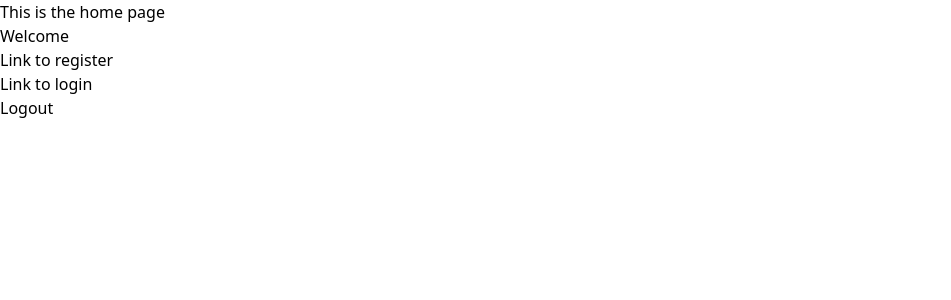
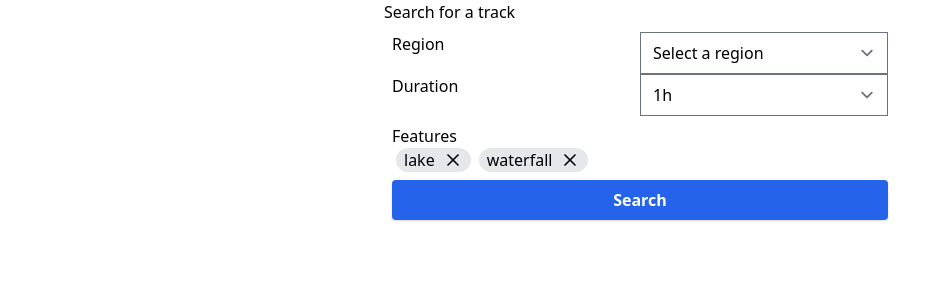
Before and after one commit to CoryEvans2324/SystemsDesignAppFrontend, a React (Create React App) app: page / in a window 1280 px wide. Shown: the top 300 px of the page, without its empty margins (0-951 px from the left). Built offline with nearby package versions, Linux system fonts and the light colour scheme; what superagent-promise would draw is missing.

Commit message:
started work on prototype

```diff
--- a/package.json
+++ b/package.json
@@ -7,6 +7,7 @@
   "license": "MIT",
   "dependencies": {
     "@craco/craco": "^6.4.0",
+    "@tailwindcss/forms": "^0.3.4",
     "connected-react-router": "^6.9.1",
     "history": "^5.0.1",
     "react": "^17.0.2",
--- a/src/components/App.js
+++ b/src/components/App.js
@@ -5,17 +5,14 @@ import { Route, Switch } from "react-router-dom"
 import { APP_LOAD, REDIRECT } from "../constants/actionTypes"
 import agent from "../agent"
 
-
-import Login from "./Login"
-import Register from "./Register"
 import Home from "./Home"
+import ResultMap from "./ResultMap"
 import { push } from "connected-react-router"
 
 const mapStateToProps = state => {
 	return {
 		appLoaded: state.common.appLoaded,
 		appName: state.common.appName,
-		currentUser: state.common.currentUser,
 		redirectTo: state.common.redirectTo,
 	}
 }
@@ -52,8 +49,7 @@ class App extends React.Component {
 		if (this.props.appLoaded) {
 			return (<>
 				<Switch>
-					<Route path="/register" component={Register} />
-					<Route path="/login" component={Login} />
+					<Route path="/map" component={ResultMap} />
 					<Route path="/" component={Home} />
 				</Switch>
 			</>)
--- a/src/components/Home.js
+++ b/src/components/Home.js
@@ -1,35 +1,19 @@
 import React from "react"
 import { connect } from "react-redux"
-import { Link } from "react-router-dom"
-import { LOGOUT } from "../constants/actionTypes"
+import Search from "./Search"
 
 const mapStateToProps = state => ({
 	appName: state.common.appName,
-	currentUser: state.common.currentUser
 })
 
 const mapDispatchToProps = dispatch => ({
-	onClickLogout: () => dispatch({ type: LOGOUT })
+	// onClickLogout: () => dispatch({ type: LOGOUT })
 })
 
 class Home extends React.Component {
 	render() {
 		return (<>
-			<h1>This is the home page</h1>
-			<h2>Welcome {this.props.currentUser?.username}</h2>
-			<Link to="/register">
-				Link to register
-			</Link>
-			<br></br>
-			<Link to="/login">
-				Link to login
-			</Link>
-			<br />
-			<button
-				onClick={this.props.onClickLogout}
-			>
-				Logout
-			</button>
+			<Search />
 		</>)
 	}
 }
--- a/src/components/Login.js
+++ /dev/null
@@ -1,74 +0,0 @@
-import React from "react"
-import { connect } from "react-redux"
-import agent from "../agent"
-import { LOGIN, LOGIN_PAGE_UNLOADED, UPDATE_AUTH_FIELD } from "../constants/actionTypes"
-
-const mapDispatchToProps = dispatch => ({
-	onSubmit: (username, password) =>
-		dispatch({ type: LOGIN, payload: agent.Auth.login(username, password)}),
-	onChangePassword: value =>
-		dispatch({ type: UPDATE_AUTH_FIELD, key: 'password', value }),
-	onChangeUsername: value =>
-		dispatch({ type: UPDATE_AUTH_FIELD, key: 'username', value }),
-	onUnload: () =>
-		dispatch({ type: LOGIN_PAGE_UNLOADED })
-})
-
-const mapStateToProps = state => ({...state.auth })
-
-
-class Login extends React.Component {
-	constructor() {
-		super()
-		this.changeUsername = ev => this.props.onChangeUsername(ev.target.value)
-		this.changePassword = ev => this.props.onChangePassword(ev.target.value)
-		this.submitForm = (username, password) => ev => {
-			ev.preventDefault()
-			this.props.onSubmit(username, password)
-		}
-	}
-
-	componentWillUnmount() {
-		this.props.onUnload()
-	}
-
-	render() {
-		const password = this.props.password
-		const username = this.props.username
-
-		const inputClass = 'px-2 py-1 border-b border-gray-800 focus:outline-none placeholder-shown:italic'
-		return (<div className="flex flex-col items-center justify-center mt-8">
-			<form onSubmit={this.submitForm(username, password)} className="flex flex-col space-y-2" >
-					<div className="flex flex-col">
-						<label>Username</label>
-						<input
-							className={inputClass}
-							type="text"
-							placeholder="username"
-							value={username}
-							onChange={this.changeUsername}
-						/>
-					</div>
-					<div className="flex flex-col">
-						<label>Password</label>
-						<input
-							className={inputClass}
-							type="password"
-							placeholder="password"
-							value={password}
-							onChange={this.changePassword}
-						/>
-					</div>
-
-					<button
-						type="submit"
-						className="py-2 rounded shadow bg-green-500 text-white uppercase tracking-wide"
-					>
-						Login
-					</button>
-			</form>
-		</div>)
-	}
-}
-
-export default connect(mapStateToProps, mapDispatchToProps)(Login)
--- a/src/components/Register.js
+++ /dev/null
@@ -1,73 +0,0 @@
-import React from "react"
-import { connect } from "react-redux"
-import agent from "../agent"
-import { REGISTER, REGISTER_PAGE_UNLOADED, UPDATE_AUTH_FIELD } from "../constants/actionTypes"
-
-const mapStateToProps = state => ({ ...state.auth })
-const mapDispatchToProps = dispatch => ({
-	onSubmit: (username, password) =>
-		dispatch({ type: REGISTER, payload: agent.Auth.register(username, password)}),
-	onChangePassword: value =>
-		dispatch({ type: UPDATE_AUTH_FIELD, key: 'password', value }),
-	onChangeUsername: value =>
-		dispatch({ type: UPDATE_AUTH_FIELD, key: 'username', value }),
-	onUnload: () =>
-		dispatch({ type: REGISTER_PAGE_UNLOADED })
-})
-
-class Register extends React.Component {
-	constructor() {
-		super()
-		this.changePassword = ev => this.props.onChangePassword(ev.target.value)
-		this.changeUsername = ev => this.props.onChangeUsername(ev.target.value)
-		this.submitForm = (username, password) => ev => {
-			ev.preventDefault()
-			this.props.onSubmit(username, password)
-		}
-	}
-
-	componentWillUnmount() {
-		this.props.onUnload()
-	}
-
-	render() {
-		const password = this.props.password
-		const username = this.props.username
-
-		const inputClass = 'px-2 py-1 border-b border-gray-800 focus:outline-none placeholder-shown:italic'
-
-		return (<div className="flex flex-col items-center justify-center mt-8">
-			<form onSubmit={this.submitForm(username, password)} className="flex flex-col space-y-2" >
-				<div className="flex flex-col">
-					<label>Username</label>
-					<input
-						className={inputClass}
-						type="text"
-						placeholder="username"
-						value={username}
-						onChange={this.changeUsername}
-					/>
-				</div>
-				<div className="flex flex-col">
-					<label>Password</label>
-					<input
-						className={inputClass}
-						type="password"
-						placeholder="password"
-						value={password}
-						onChange={this.changePassword}
-					/>
-				</div>
-
-				<button
-					type="submit"
-					className="py-2 rounded shadow bg-green-500 text-white uppercase tracking-wide"
-				>
-					Register
-				</button>
-			</form>
-		</div>)
-	}
-}
-
-export default connect(mapStateToProps, mapDispatchToProps)(Register)
--- /dev/null
+++ b/src/components/ResultMap.js
@@ -0,0 +1,17 @@
+import React from "react";
+import { connect } from "react-redux";
+
+const mapDispatchToProps = dispatch => ({})
+const mapStateToProps = state => ({})
+
+class ResultMap extends React.Component {
+	render() {
+		return (
+			<div>
+				<h1>Map</h1>
+			</div>
+		)
+	}
+}
+
+export default connect(mapStateToProps, mapDispatchToProps)(ResultMap);
--- /dev/null
+++ b/src/components/Search.js
@@ -0,0 +1,82 @@
+import React from "react";
+import { connect } from "react-redux";
+import { push } from "connected-react-router";
+import { UPDATE_SEARCH_FIELD } from "../constants/actionTypes";
+
+
+const mapStateToProps = state => ({
+	search: state.search
+})
+
+const mapDispatchToProps = dispatch => ({
+	search: () =>
+		dispatch(push('/map')),
+	handleChange: event => {
+		dispatch({
+			type: UPDATE_SEARCH_FIELD,
+			payload: {
+				field: event.target.name,
+				value: event.target.value
+			}
+		})
+	}
+})
+
+class Search extends React.Component {
+	constructor() {
+		super()
+		this.submitForm = (e) => {
+			e.preventDefault()
+			this.props.search()
+		}
+	}
+	render() {
+		const features = [
+			'lake', 'waterfall'
+		]
+		return (
+		<div className=" max-w-lg mx-auto">
+			<h1>Search for a track</h1>
+			<form className="m-2 flex flex-col space-y-2" onSubmit={this.submitForm}>
+				<div className="grid grid-cols-2">
+					<label>Region</label>
+					<select name="region" onChange={this.props.handleChange}>
+						<option value="">Select a region</option>
+						<option value="HB">Hawkes Bay</option>
+					</select>
+
+					<label>Duration</label>
+					<select name="duration" onChange={this.props.handleChange}>
+						<option value="short">1h</option>
+						<option value="medium">1-3h</option>
+						<option value="long">4h+</option>
+					</select>
+				</div>
+				<div>
+					<h2>Features</h2>
+					<ul className="flex flex-wrap">
+						{features.map((feature, i) =>
+							<li key={i} className="px-2 rounded-full bg-gray-200 mx-1 flex items-center space-x-2 cursor-pointer">
+								<span>{feature}</span>
+								<svg xmlns="http://www.w3.org/2000/svg" className="w-5 h-5" viewBox="0 0 24 24" strokeWidth="2" stroke="currentColor" fill="none" strokeLinecap="round" strokeLinejoin="round">
+									<path stroke="none" d="M0 0h24v24H0z" fill="none"></path>
+									<line x1="18" y1="6" x2="6" y2="18"></line>
+									<line x1="6" y1="6" x2="18" y2="18"></line>
+								</svg>
+							</li>
+						)}
+					</ul>
+				</div>
+				<button
+					className="bg-blue-600 text-white font-semibold py-2 rounded shadow"
+					type="submit"
+				>
+					Search
+				</button>
+			</form>
+		</div>
+		)
+	}
+}
+
+export default connect(mapStateToProps, mapDispatchToProps)(Search);
--- a/src/constants/actionTypes.js
+++ b/src/constants/actionTypes.js
@@ -9,3 +9,5 @@ export const APP_LOAD = 'APP_LOAD'
 
 export const LOGIN_PAGE_UNLOADED = 'LOGIN_PAGE_UNLOADED'
 export const REGISTER_PAGE_UNLOADED = 'REGISTER_PAGE_UNLOADED'
+
+export const UPDATE_SEARCH_FIELD = 'UPDATE_SEARCH_FIELD'
--- a/src/reducer.js
+++ b/src/reducer.js
@@ -3,12 +3,12 @@ import { connectRouter } from "connected-react-router";
 
 
 import common from "./reducers/common";
-import auth from "./reducers/auth";
+import search from "./reducers/search";
 
 
 const createRootReducer = (history) => combineReducers({
 	router: connectRouter(history),
-	auth,
+	search,
 	common,
 })
 
--- a/src/reducers/auth.js
+++ /dev/null
@@ -1,46 +0,0 @@
-import {
-	UPDATE_AUTH_FIELD,
-	LOGIN,
-	REGISTER,
-	LOGIN_PAGE_UNLOADED,
-	REGISTER_PAGE_UNLOADED,
-	ASYNC_START,
-} from "../constants/actionTypes";
-
-const defaultState = {
-	username: '',
-	password: ''
-}
-
-const auth = (state = defaultState, action) => {
-	switch (action.type) {
-		case LOGIN:
-		case REGISTER:
-			return {
-				...state,
-				inProgress: false,
-				errors: action.error ? action.payload.errors : null
-			}
-
-		case UPDATE_AUTH_FIELD:
-			return {
-				...state,
-				[action.key]: action.value
-			}
-
-		case LOGIN_PAGE_UNLOADED:
-		case REGISTER_PAGE_UNLOADED:
-			return {
-				username: '',
-				password: ''
-			}
-
-		case ASYNC_START:
-			return {...state, inProgress: true}
-
-		default:
-			return state
-	}
-}
-
-export default auth
--- /dev/null
+++ b/src/reducers/search.js
@@ -0,0 +1,20 @@
+import { UPDATE_SEARCH_FIELD } from "../constants/actionTypes"
+
+const defaultState = {
+	region: '',
+	duration: 'short'
+}
+
+const search = (state = defaultState, action) => {
+	switch (action.type) {
+		case UPDATE_SEARCH_FIELD:
+			return {
+				...state,
+				[action.payload.field]: action.payload.value
+			}
+		default:
+			return state
+	}
+}
+
+export default search
--- a/tailwind.config.js
+++ b/tailwind.config.js
@@ -11,5 +11,7 @@ module.exports = {
   variants: {
     extend: {},
   },
-  plugins: [],
+  plugins: [
+    require('@tailwindcss/forms')
+  ],
 }
```
Also changed, not shown: 1 other file (tests, documents, lock files or other folders).
